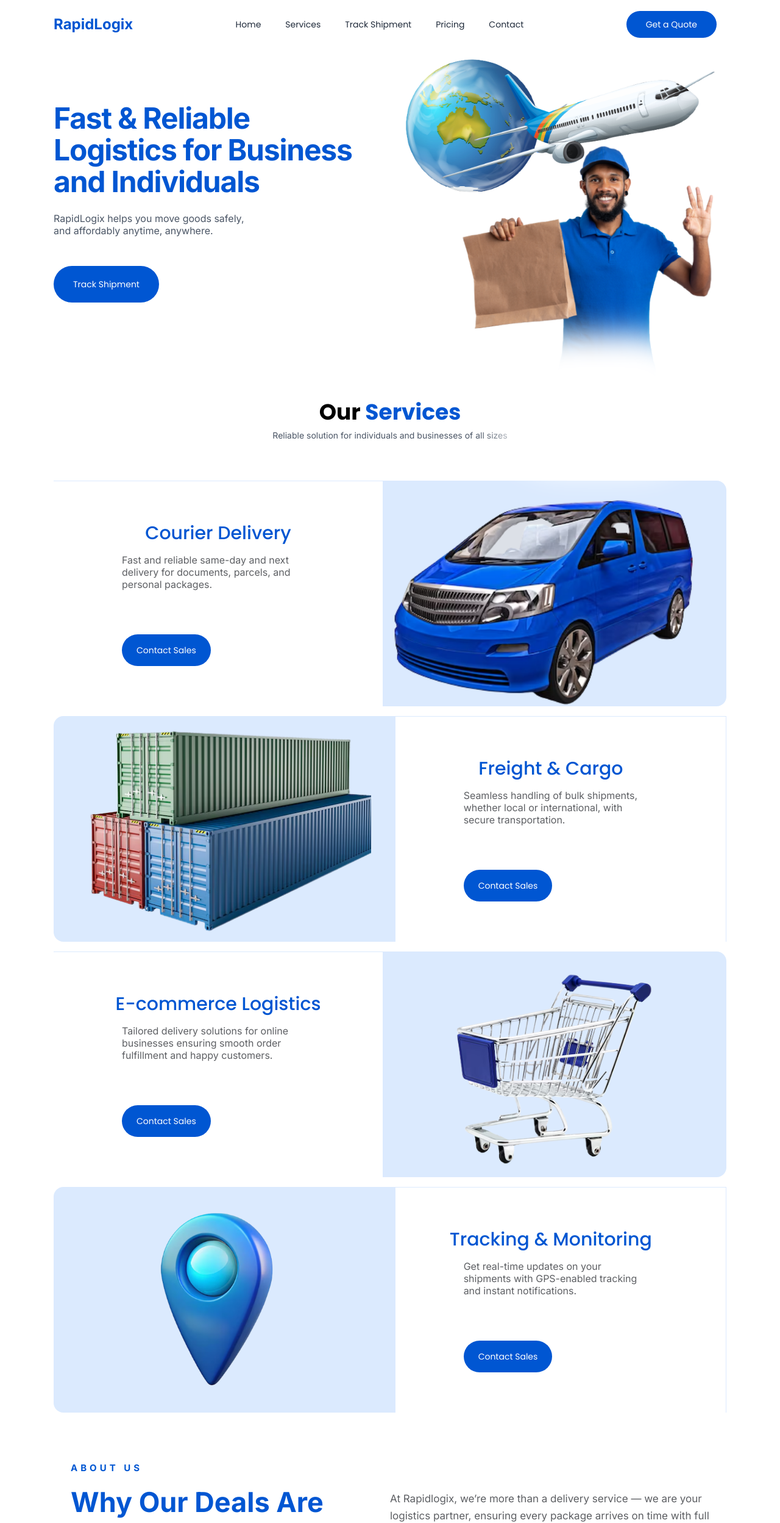
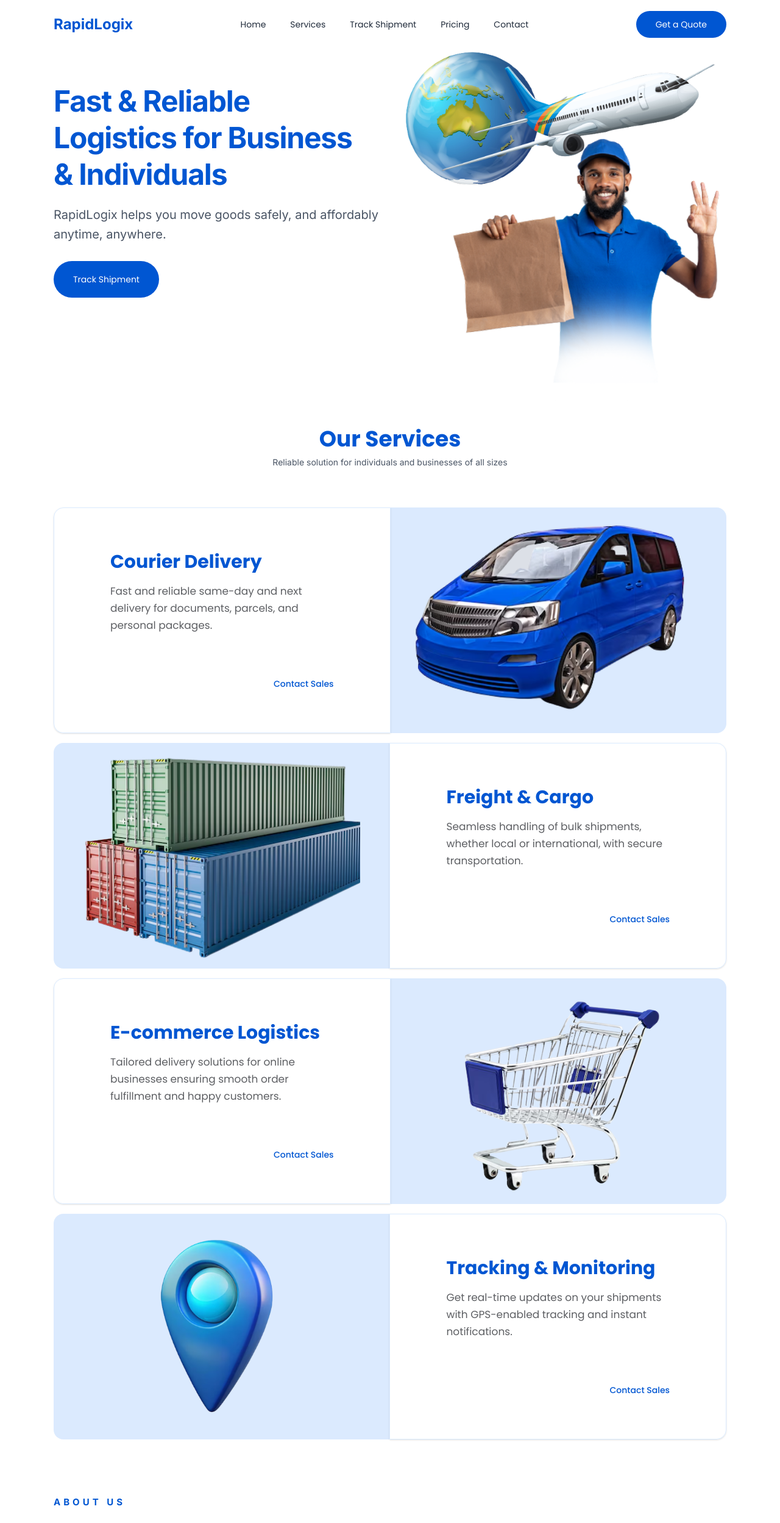
Before and after one commit to Jina060/logistics-website, a React (Vite) app: page / in a window 1280 px wide. Shown: the top 2497 px of the page at 61% size. Built offline with nearby package versions, Linux system fonts and the light colour scheme; a web font is replaced by a local one.

Commit message:
all corrections

```diff
--- a/src/components/About.tsx
+++ b/src/components/About.tsx
@@ -10,33 +10,33 @@
   return (
     <div
       className={
-        "bg-[#f0fbfb] rounded-lg py-6 px-8 text-left shadow-xl" +
+        "bg-[#f0fbfb] rounded-lg py-6 lg:px-8 px-8 2xl:px-12 2xl:pt-12" +
         className
       }
     >
-      <h4 className="text-xl font-semibold text-[#0070E0] mb-6">{title}</h4>
-      <p className="text-[#5D5F63] leading-7 tracking-wide text-sm mb-6 w-65">{body}</p>
+      <h4 className="lg:text-xl text-2xl 2xl:text-2xl font-semibold text-[#0070E0] font-[poppins] mb-6">{title}</h4>
+      <p className="text-[#5D5F63] leading-7 tracking-wide lg:text-sm text-[16px] font-[poppins] 2xl:text-[15px] mb-6 lg:w-65 2xl:w-70">{body}</p>
     </div>
   );
 };
 
 const About: React.FC = () => {
   return (
-    <section className="py-4 mx-22 bg-white" id="about">
+    <section className="lg:py-4 py-2 lg:mx-22 mx-8 mb-10 bg-white" id="about">
       <div className="max-w-7xl mx-auto">
-        <div className="grid md:grid-cols-2 items-start mb-12">
+        <div className="grid md:grid-cols-2 mb-12">
           {/* Left headline */}
           <div>
-            <p className="text-[15px] font-semibold tracking-[5px] text-[#0056D2] mb-4 pl-7">ABOUT US</p>
-            <h2 className="text-[45px] font-bold text-[#0056D2] leading-tight pl-7">
-              Why Our Deals Are <br /> Best In The Market
+            <p className="text-[15px] font-semibold tracking-[5px] text-[#0056D2] mb-4">ABOUT US</p>
+            <h2 className="lg:text-[37px] 2xl:text-[47px] text-3xl font-bold font-[poppins] text-[#0056D2] leading-tight lg:mr-17 2xl:mr-7">
+              Why Our Deals Are Best In The Market
             </h2>
           </div>
 
           {/* Right paragraph */}
           <div className="pt-6 md:pt-12">
-            <p className="text-[#5D5F63] leading-relaxed text-[17px] max-w-xl">
-              At Rapidlogix, we’re more than a delivery service — we are your logistics
+            <p className="text-[#5D5F63] leading-relaxed text-[17px] 2xl:text-[20px] md:text-[18px] font-[poppins] max-w-xl">
+              At Rapidlogix, we’re more than a delivery service, we are your logistics
               partner, ensuring every package arrives on time with full transparency and
               security.
             </p>
--- a/src/components/Footer.tsx
+++ b/src/components/Footer.tsx
@@ -1,18 +1,18 @@
-import React from "react";
+
 
 export default function Footer() {
   return (
-    <footer className="bg-black text-white py-12 px-4 md:px-20 h-105">
+    <footer className="bg-[#0056D2] text-white py-12 px-4 md:px-20 lg:h-105 font-[poppins]">
       <div className="max-w-8xl mx-6 grid grid-cols-1 md:grid-cols-3">
         {/* Logo and Mission */}
         <div className="">
-          <h1 className="text-4xl text-[#0056D2] font-bold">RapidLogix</h1>
+          <h1 className="lg:text-4xl text-3xl mb-4 lg:mb-0 text-white font-bold">RapidLogix</h1>
         </div>
 
         {/* Quick Links */}
-        <div className="ml-20">
-          <h3 className="font-semibold mb-4">Pages</h3>
-          <ul className="space-y-3 text-sm">
+        <div className="lg:ml-20">
+          <h3 className="font-semibold text-[20px] lg:text-sm mb-2">Pages</h3>
+          <ul className="lg:space-y-3 space-y-2 text-sm mb-5">
             <li><a href="#about" className="hover:underline">Home</a></li>
             <li><a href="#services" className="hover:underline">Services</a></li>
             <li><a href="#Track Shipment" className="hover:underline">Track Shipment</a></li>
@@ -24,12 +24,12 @@
 
         {/* Contact */}
         <div>
-          <h3 className="font-semibold mb-3">Contact</h3>
-          <ul className="text-sm space-y-2">
+          <h3 className="font-semibold text-[20px] lg:text-sm mb-2">Contact</h3>
+          <ul className="text-sm space-y-2 lg:space-y-3 mb-5">
             <li>+7 (708) 802 88 88</li>
             <li>+7 (708) 803 88 88</li>
             <li>+7 (708) 51 51 518</li>
-            <li className="mb-6">+7 (700) 51 51 518</li>
+            <li>+7 (700) 51 51 518</li>
             <li>+7 (708) 802 88 88</li>
             <li>3,Lekki Hallway </li>
           </ul>
@@ -39,7 +39,7 @@
       </div>
 
       {/* Bottom */}
-      <div className="text-left text-[#D9DBE1] text-[11px] border-b border-[#667085] pb-4 mt-20">
+      <div className="text-left text-[#D9DBE1] text-[11px] border-b border-white px-4 lg:px-0 pb-4 lg:mt-20 mt-10">
          Copyright © RapidLogixs 2025. All rights reserved.
       </div>
     </footer>
--- a/src/components/Header.tsx
+++ b/src/components/Header.tsx
@@ -42,16 +42,16 @@
     <header className={headerClasses}>
       <nav
         // Horizontal Padding Increased: px-4 (mobile), sm:px-8 (tablet), lg:px-12 (desktop)
-        className="container mx-auto px-4 sm:px-8 lg:px-22 py-7 flex items-center justify-between h-20"
+        className="container mx-auto px-4 sm:px-8 lg:px-22 2xl:px-30 py-7  flex items-center justify-between h-20 2xl:h-25 shadow-sm lg:shadow-xs/0"
       >
 
         {/* 1. Logo */}
-        <div className="text-2xl font-extrabold shrink-0" style={{ color: primaryBlue }}>
+        <div className="text-2xl 2xl:text-3xl font-extrabold shrink-0" style={{ color: primaryBlue }}>
           RapidLogix
         </div>
 
         {/* 2. Desktop Navigation (Links are black by default) */}
-        <ul className="font-[poppins] hidden md:flex space-x-10 text-sm font-normal">
+        <ul className="font-[poppins] hidden md:flex space-x-10 text-sm font-normal 2xl:text-lg">
           {navItems.map(item => (
             <li key={item.name}>
               <a
@@ -67,10 +67,10 @@
         </ul>
 
         {/* 3. Desktop CTA & Mobile Hamburger Button Container */}
-        <div className="flex items-center space-x-4">
+        <div className="flex items-center">
             {/* Desktop CTA Button */}
             <button
-                className="hidden md:inline-block text-white px-8 py-3 text-sm rounded-full font-normal hover:bg-blue-700 transition-all font-[poppins]"
+                className="hidden md:inline-block text-white px-8 py-3 text-sm 2xl:text-lg rounded-full font-normal hover:bg-blue-700 transition-all font-[poppins]"
                 style={{ backgroundColor: primaryBlue }}
             >
                 Get a Quote
@@ -79,7 +79,7 @@
             {/* Mobile Menu Button */}
             <button
                 onClick={() => setIsOpen(!isOpen)}
-                className="md:hidden p-2 text-gray-700 focus:outline-none focus:ring-2 focus:ring-blue-500 z-[1001]"
+                className="md:hidden p-2 text-gray-700 focus:outline-none focus:ring-2 focus:ring-blue-500 z-1001"
                 aria-controls="mobile-menu"
                 aria-expanded={isOpen}
             >
@@ -98,13 +98,13 @@
 
       {/* Backdrop Overlay */}
       <div
-        className={`fixed inset-0 bg-black bg-opacity-50 z-[1000] transition-opacity duration-300 md:hidden ${isOpen ? 'opacity-100 block' : 'opacity-0 hidden'}`}
+        className={`fixed inset-0 bg-black bg-opacity-50 z-1000 transition-opacity duration-300 md:hidden ${isOpen ? 'opacity-100 block' : 'opacity-0 hidden'}`}
         onClick={() => setIsOpen(false)}
       ></div>
 
       {/* Slide-In Menu Panel */}
       <div
-        className={`fixed top-0 left-0 h-full w-64 bg-white shadow-xl p-6 z-[1001] transform transition-transform duration-300 md:hidden ${
+        className={`fixed top-0 left-0 h-full w-64 bg-white shadow-xl p-6 z-1001  transform transition-transform duration-300 md:hidden ${
             isOpen ? 'translate-x-0' : '-translate-x-full'
         }`}
       >
--- a/src/components/Herosection.tsx
+++ b/src/components/Herosection.tsx
@@ -1,40 +1,38 @@
 import React from "react";
 import plane from "../assets/plane.png"
-import Deliveryguy from "../assets/Deliveryguy.png"
+import logis from "../assets/logis.png"
 
 const Herosection: React.FC = () => {
   return (
-    <section className="bg-white px-22">
-      <div className="container mx-auto flex flex-col md:flex-row items-center justify-between">
+    <section className="bg-white lg:px-22 px-4 2xl:px-30">
+      <div className="container mx-auto flex flex-col lg:flex-row items-center lg:justify-between justify-center">
         {/* Left side */}
-        <div className="flex-1 text-center md:text-left mb-10 md:mb-0 mt-22">
-          <h1 className="text-3xl md:text-5xl font-black text-[#0056D2] tracking-tight leading-13 mb-6">
-            Fast & Reliable <br /> Logistics for Business <br /> and Individuals
+        <div className="lg:flex-1 text-center md:text-left lg:mb-10 mt-10 mb-5 md:mb-0 lg:mt-14">
+          <h1 className="text-[34px] md:text-5xl 2xl:text-6xl font-black text-[#0056D2] lg:tracking-tight lg:leading-15 2xl:mb-8 lg:mb-5 lg:mr-10 mb-4 leading-11 tracking-normal mx-3 lg:mx-0 2xl:mr-35 2xl:leading-20">
+            Fast & Reliable Logistics for Business & Individuals
           </h1>
-          <p className="text-gray-600 text-base mb-12 max-w-md mx-auto md:mx-0 leading-tight">
-            RapidLogix helps you move goods safely,<br /> and affordably anytime,
+          <p className="text-gray-600 lg:text-xl text-[18px] mb-7 2xl:mb-10 mx-3 lg:mx-0 lg:leading-8 2xl:text-2xl 2xl:mr-25 2xl:leading-9">
+            RapidLogix helps you move goods safely, and affordably anytime,
             anywhere.
           </p>
-          <button className="bg-[#0056D2] text-white px-8 py-5 rounded-full font-normal text-sm font-[poppins] hover:bg-blue-700 transition-all">
+          <button className="bg-[#0056D2] text-white lg:px-8 px-6 py-5 rounded-full font-normal lg:text-sm 2xl:text-lg text-lg font-[poppins] hover:bg-blue-700 transition-all">
             Track Shipment
           </button>
         </div>
 
         {/* Right side */}
-        <div className="relative h-80">
+        <div className="relative h-80 2xl:flex-1">
           <img
             src={plane}
             alt="Airplane"
-            className="md:w-[550px] object-contain -translate-y-13 -left-1/2 ml-4"
+            className="md:w-[550px] w-170 2xl:w-230 object-contain lg:-translate-y-20 2xl:-translate-y-35 -left-1/2 lg:ml-4"
           />
           <img
-          src={Deliveryguy}
-          alt="Deliveryguy"
-          className="md:w-[1500px] mb-14 absolute top-22 left-3/5 transform -translate-x-1/2 w-36 h-auto ml-6"
+          src={logis}
+          alt="logis"
+          className="md:w-[500px] 2xl:w-150 mb-14 absolute lg:top-15 top-32 2xl:top-11 2xl:-ml-3 left-3/5 transform lg:-translate-x-1/2 -translate-x-60 w-150 h-auto lg:ml-1"
           />
         </div>
-
-        <div className="bg-white blur-xl w-[350px] h-[230px] rounded-full absolute left-[810px] top-[545px]"></div>
 
       </div>
     </section>
--- a/src/components/Services.tsx
+++ b/src/components/Services.tsx
@@ -11,7 +11,7 @@
       "Fast and reliable same-day and next delivery for documents, parcels, and personal packages.",
     image: car,
     reverse: false,
-    imgClass: "w-[800px] h-[400px] p-0",
+    imgClass: "lg:w-[780px] lg:h-[360px] w-100 h-60 lg:p-0 pt-1 object-cover 2xl:h-[430px]",
   },
   {
     title: "Freight & Cargo",
@@ -19,7 +19,7 @@
       "Seamless handling of bulk shipments, whether local or international, with secure transportation.",
     image: Container,
     reverse: true,
-    imgClass: "w-[800px] h-[370px] pl-7",
+    imgClass: "lg:w-[800px] lg:h-[370px] lg:pl-7 w-100 h-63 object-cover pr-4 2xl:h-[420px]",
   },
   {
     title: "E-commerce Logistics",
@@ -27,7 +27,7 @@
       "Tailored delivery solutions for online businesses ensuring smooth order fulfillment and happy customers.",
     image: carrier,
     reverse: false,
-    imgClass: "w-[500px] h-[390px] pl-8 pb-5",
+    imgClass: "lg:w-[500px] lg:h-[390px] lg:pl-8 lg:pb-5 w-100 h-60 object-cover 2xl:h-[430px] 2xl:pl-25",
   },
   {
     title: "Tracking & Monitoring",
@@ -35,66 +35,66 @@
       "Get real-time updates on your shipments with GPS-enabled tracking and instant notifications.",
     image: Locationf,
     reverse: true,
-    imgClass: "w-[360px] h-auto ml-22",
+    imgClass: "lg:w-[360px] lg:h-auto lg:ml-22 w-[500px] h-65 object-contain 2xl:h-[430px] 2xl:ml-30",
   },
 ];
 
 const Services: React.FC = () => {
   return (
 
-    <section className="py-16 bg-white" id="services">
+    <section className="py-19 lg:px-18 px-4 bg-white" id="services">
       {/* Section Heading */}
-      <div className="text-center mt-24 mb-16">
-        <h2 className="text-3xl md:text-4xl font-black font-[poppins]">
-          Our <span className="text-[#0056D2]">Services</span>
+      <div className="text-center lg:mt-24 mt-33 mb-16">
+        <h2 className="text-3xl md:text-4xl font-black font-[poppins] text-[#0056D2]">
+          Our Services
         </h2>
-        <p className="text-gray-600 mt-2 text-sm">
+        <p className="text-gray-600 mt-2 text-lg lg:text-sm">
           Reliable solution for individuals and businesses of all sizes
         </p>
       </div>
 
       {/* Service Items */}
-      <div className="space-y-4 max-w-6xl mx-auto px-6">
+      <div className="space-y-4 lg:max-w-6xl 2xl:max-w-[1300px] mx-auto px-4">
         {services.map((service, index) => (
           <div
             key={index}
-            className={`flex flex-col md:flex-row items-center justify-between ${
-              service.reverse ? "md:flex-row-reverse" : ""
+            className={`flex flex-col-reverse md:flex-row items-center justify-between ${
+              service.reverse ? "md:flex-row-reverse flex-col-reverse" : ""
             }`}
           >
             {/* Text Section */}
             <div
-              className={`md:w-[680px] h-[370px] relative flex flex-col justify-center ${
+              className={`md:w-[710px] h-[290px] 2xl:h-[430px] lg:h-[370px] relative flex flex-col justify-center shadow-sm ${
                 service.reverse
-                  ? "border-t border-blue-100 border-r pr-8"
-                  : "border-t border-blue-100"
+                  ? "border lg:rounded-r-2xl lg:rounded-l-none rounded-bl-2xl rounded-br-2xl border-blue-200/55"
+                  : "border lg:rounded-l-2xl lg:rounded-r-none rounded-bl-2xl rounded-br-2xl border-blue-200/55"
               }`}
             >
 
 
               {/* Title */}
-              <h3 className="text-3xl font-medium font-[poppins] text-[#0056D2] mb-4 text-center">
+              <h3 className="lg:text-3xl 2xl:text-4xl text-[27px] font-semibold font-[poppins] text-[#0056D2] 2xl:mb-8 mb-4 lg:text-left text-center 2xl:ml-20 lg:ml-23">
                 {service.title}
               </h3>
 
               {/* Description + Button (left-aligned but centered vertically) */}
-              <div className="flex flex-col items-start justify-center px-6 md:px-28">
-                <p className="text-[#5D5F63] mb-18 leading-tight text-left">
+              <div className="flex flex-col justify-center px-5 md:px-23 2xl:px-20">
+                <p className="text-[#5D5F63] lg:mb-18 mb-8 leading-7 font-[poppins] lg:text-left text-center 2xl:text-[20px] text-[17px]">
                   {service.description}
                 </p>
-                <button className="bg-[#0056D2] text-white px-6 py-4 rounded-full hover:bg-blue-700 transition font-[poppins] text-sm">
+                <button className="text-[#0056D2] hover:text-black transition font-[poppins] font-medium text-center lg:text-end lg:text-sm 2xl:text-[17px]">
                   Contact Sales
                 </button>
               </div>
             </div>
 
             {/* Image Section */}
-            <div className={`md:w-[700px] h-[370px] bg-blue-100 pr-10 pt-1
-            ${service.reverse ? "rounded-bl-2xl rounded-tl-2xl" : "rounded-br-2xl rounded-tr-2xl"}`}>
+            <div className={`md:w-[700px] lg:h-[370px] 2xl:h-[430px] h-[260px] bg-blue-100 lg:pr-8 pt-1
+            ${service.reverse ? "lg:rounded-tl-2xl lg:rounded-bl-2xl lg:rounded-tr-none rounded-tl-2xl rounded-tr-2xl" : "lg:rounded-br-2xl lg:rounded-tr-2xl lg:rounded-tl-none rounded-tl-2xl rounded-tr-2xl"}`}>
               <img
                 src={service.image}
                 alt={service.title}
-                className={`${service.imgClass} object-cover
+                className={`${service.imgClass}
             }`}
               />
             </div>
--- a/src/pages/Home.tsx
+++ b/src/pages/Home.tsx
@@ -3,10 +3,11 @@
 import Herosection from "../components/Herosection";
 import Services from "../components/Services";
 import About from "../components/About";
-import Reviews from "../components/Reviews";
 import Steps from "../components/Steps";
+import ReviewSection from "../components/Reviews";
 import CTA from "../components/CTA";
 import Footer from "../components/Footer";
+
 
 
 const Home: React.FC = () => {
@@ -17,9 +18,10 @@
       <Services />
       <About />
       <Steps />
-      <Reviews />
+      <ReviewSection />
       <CTA />
       <Footer />
+
     </main>
   );
 };
```
Also changed, not shown: src/components/CTA.tsx (+18 -26 lines), src/components/Reviews.tsx (+9 -9 lines), src/components/Steps.tsx (+9 -9 lines), src/assets/logis.png (added).
